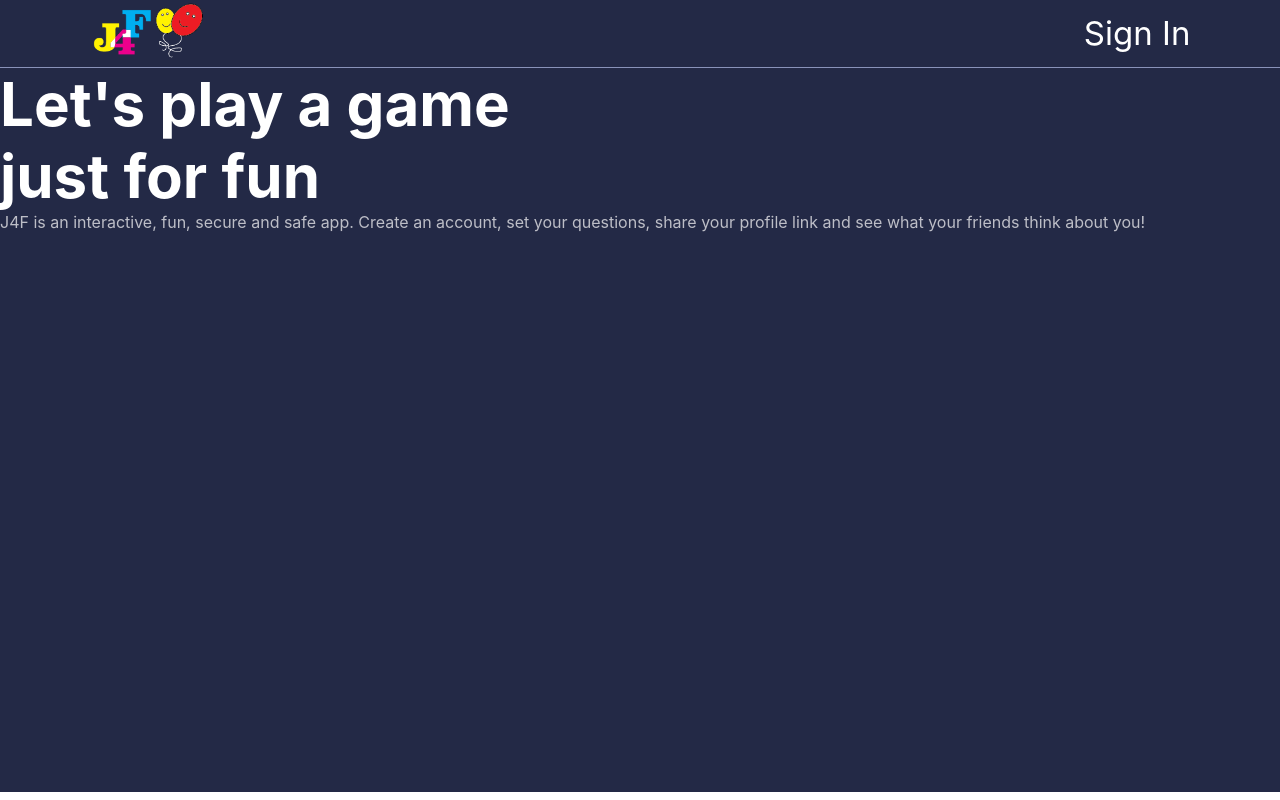
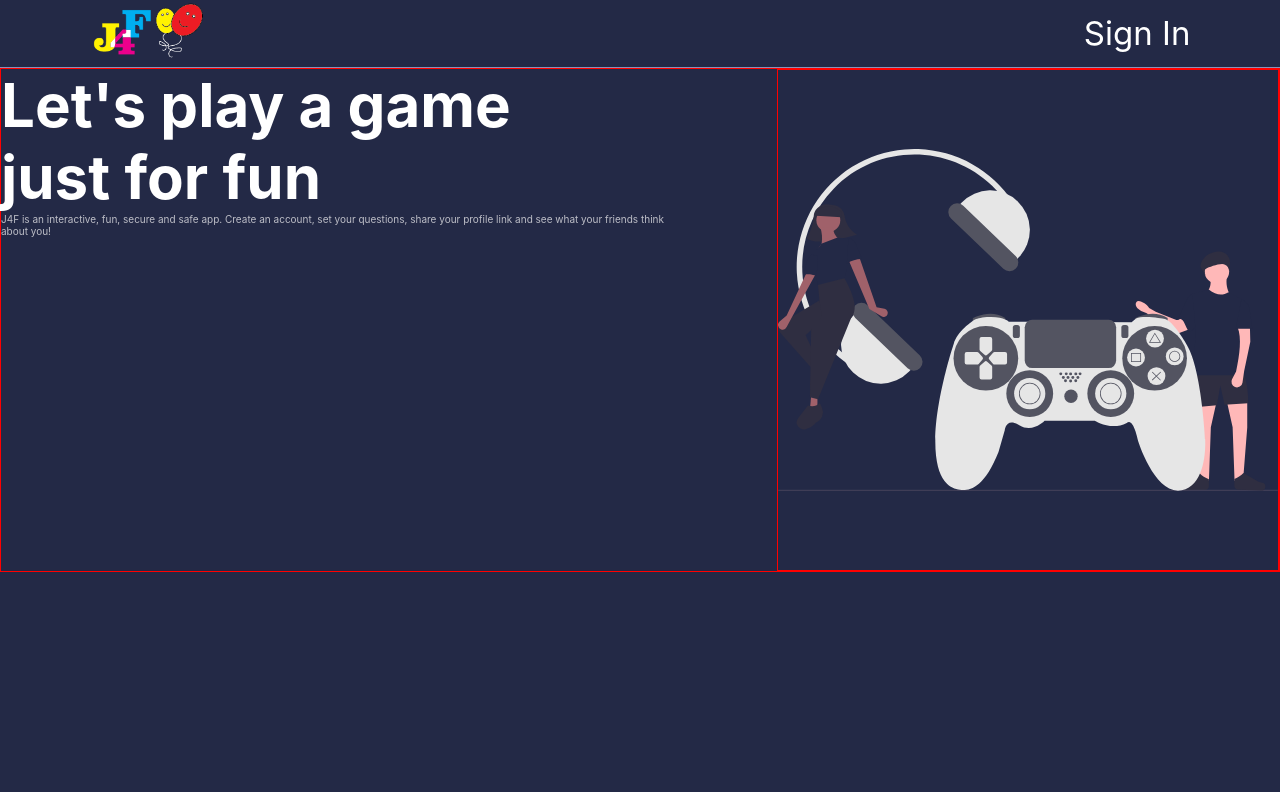
Before and after one commit to AA-Arnold/just-4-fun, a React (Create React App) app: page / in a window 1280 px wide. Built offline with nearby package versions, Linux system fonts and the light colour scheme; the HTML template or start-up script is replaced by a standard one.

Commit message:
working on banner with some serious layout headache

```diff
--- a/package.json
+++ b/package.json
@@ -34,5 +34,8 @@
       "last 1 firefox version",
       "last 1 safari version"
     ]
+  },
+  "devDependencies": {
+    "node-sass": "^5.0.0"
   }
 }
--- a/src/App.css
+++ b/src/App.css
@@ -1,37 +1,3 @@
-.logo{
-    width: 191.71px;
-    height: 80px;
-    margin-left: 7%;
+.App{
+    /* font-size: 10px */
 }
-
-.nav{
-    border-bottom: 1px solid #8992B9;
-    width: 100%;
-    /* padding: none; */
-    background-color: #232946;
-    color: #FFFFFF;
-    display: flex;
-    flex-direction: row;
-    justify-content: space-between;
-    max-height: 68px;
-}
-
-.nav__signin{
-    margin-right: 7%;
-    margin-top: 1%;
-    font-size: 33px;
-}
-
-header{
-    background-color: #232946;
-    height: 90.5vh;
-}
-
-h1{
-    color: #FFFFFF;
-    font-size: 60px;
-}
-
-p{
-    color: #BDBEC7;
-}
--- a/src/App.js
+++ b/src/App.js
@@ -1,21 +1,12 @@
 import './App.css';
-import logo from './assets/j4f.png'
+import Nav from './components/nav.component/Nav'
+import Hero from './pages/hero/hero'
+
 
 const App = () => (
   <div className="App">
-    <nav className='nav'>
-      <img alt='' src={logo} className='logo' />
-      <span className='nav__signin'>Sign In</span>
-    </nav>
-    <header>
-      <h1>Let's play a game <br /> just for fun</h1>
-      <p>
-        J4F is an interactive, fun, secure and
-        safe app. Create an account, set your
-        questions, share your profile link and
-        see what your friends think about you!
-      </p>
-    </header>
+    <Nav />
+    <Hero />
   </div>
 )
 
--- /dev/null
+++ b/src/components/nav.component/Nav.jsx
@@ -0,0 +1,12 @@
+import React from 'react'
+import './nav.css'
+import logo from '../../assets/j4f.png'
+
+const Nav = () =>(
+    <nav className='nav'>
+      <img alt='' src={logo} className='logo' />
+      <span className='nav__signin'>Sign In</span>
+    </nav>
+)
+
+export default Nav
--- /dev/null
+++ b/src/components/nav.component/nav.css
@@ -0,0 +1,23 @@
+.logo{
+    width: 19.171rem;
+    height: 8rem;
+    margin-left: 7%;
+}
+
+.nav{
+    border-bottom: 0.1rem solid #8992B9;
+    width: 100%;
+    /* padding: none; */
+    background-color: #232946;
+    color: #FFFFFF;
+    display: flex;
+    flex-direction: row;
+    justify-content: space-between;
+    max-height: 6.8rem;
+}
+
+.nav__signin{
+    margin-right: 7%;
+    margin-top: 1%;
+    font-size: 3.3rem;
+}
--- a/src/index.css
+++ b/src/index.css
@@ -2,6 +2,10 @@
   margin: 0;
   padding: 0;
   box-sizing: border-box;
+}
+
+html{
+  font-size: 62.5%;
 }
 
 body {
--- /dev/null
+++ b/src/pages/hero/hero.css
@@ -0,0 +1,27 @@
+header{
+    background-color: #232946;
+    height: 90.5vh;
+}
+
+h1{
+    color: #FFFFFF;
+    font-size: 6rem;
+}
+
+p{
+    color: #BDBEC7;
+}
+
+.banner{
+    display: flex;
+    border: 1px solid red;
+}
+
+.banner__img{
+    border: 1px solid red;
+    margin-left: 10rem;
+}
+
+.banner__descr{
+
+}
--- /dev/null
+++ b/src/pages/hero/hero.jsx
@@ -0,0 +1,24 @@
+import React from 'react'
+import './hero.css'
+import bana from '../../assets/banner.svg'
+
+const Hero = () =>(
+    <header>
+      <div className='banner'>
+        <div className='banner__descr'>
+          <h1>Let's play a game <br /> just for fun</h1>
+          <p>
+            J4F is an interactive, fun, secure and
+            safe app. Create an account, set your
+            questions, share your profile link and
+            see what your friends think about you!
+          </p>
+        </div>
+
+        <img alt='' src={bana} className='banner__img'/>
+      </div>
+
+    </header>
+)
+
+export default Hero
```
Also changed, not shown: src/assets/banner.svg (added), 1 other file (tests, documents, lock files or other folders).
